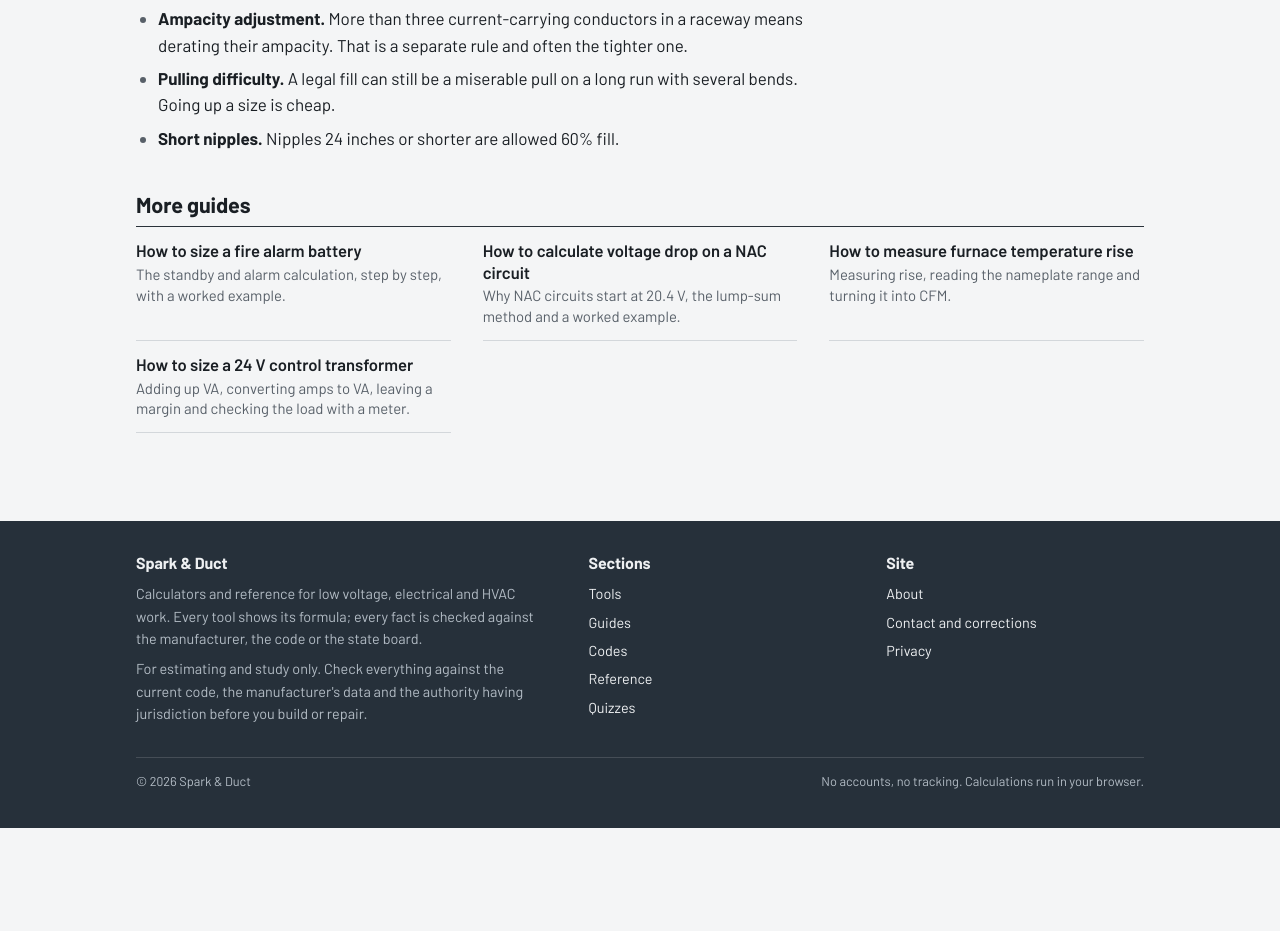
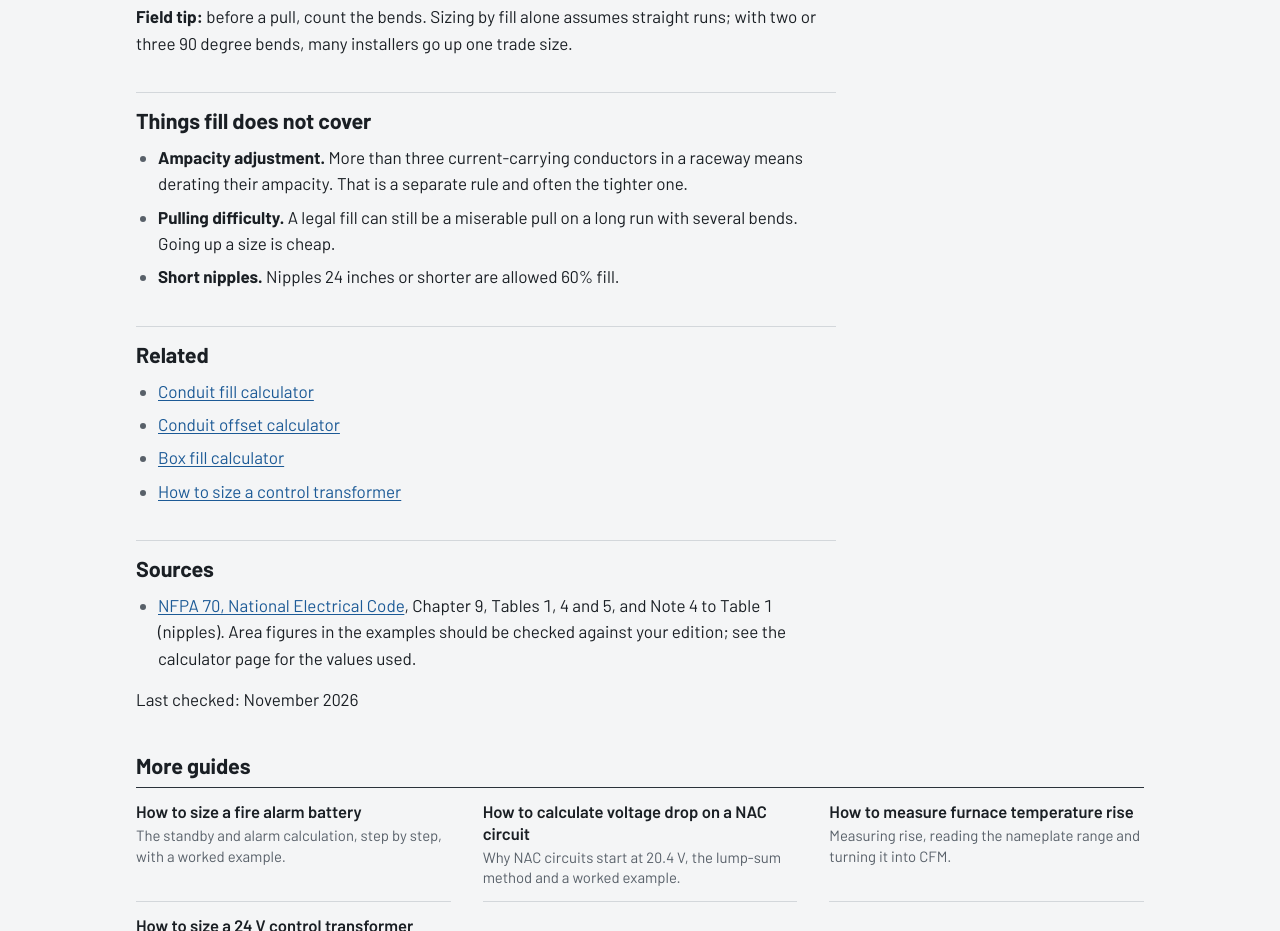
Before and after one commit to sparkandduct/sparkandduct.github.io, a plain HTML site: page guides/conduit-fill-explained.html in a window 1280 px wide. Shown: the part 1853-2784 px from the top of the page. Before the commit the page ends 2681 px from the top, so only its background shows below. Drawn offline with Linux system fonts and the light colour scheme.

Commit message:
Analyst: rewrite queue, refresh conduit fill guide, note THHN check
Co-Authored-By: Claude Sonnet 5.5 <noreply@anthropic.com>
Claude-Session: https://claude.ai/code/session_019NvcFfPMMPA88eHXNaAxKG

```diff
--- a/guides/conduit-fill-explained.html
+++ b/guides/conduit-fill-explained.html
@@ -4,17 +4,17 @@
   <meta charset="utf-8">
   <meta name="viewport" content="width=device-width, initial-scale=1">
   <title>Conduit fill explained | Spark &amp; Duct</title>
-  <meta name="description" content="How conduit fill works: the 53, 31 and 40 percent limits, how to work it out by hand, and how to handle low voltage cables.">
+  <meta name="description" content="Conduit fill limits (53, 31 and 40 percent) with worked examples for THHN wire and low voltage cable, and how to check your own run.">
   <meta name="google-site-verification" content="9Jjph1wGWZvhDMevVGi-2LlEz4cs-YyuPY2qOKk0BQs">
   <link rel="canonical" href="https://sparkandduct.github.io/guides/conduit-fill-explained.html">
   <meta property="og:title" content="Conduit fill explained | Spark &amp; Duct">
-  <meta property="og:description" content="How conduit fill works: the 53, 31 and 40 percent limits, how to work it out by hand, and how to handle low voltage cables.">
+  <meta property="og:description" content="Conduit fill limits (53, 31 and 40 percent) with worked examples for THHN wire and low voltage cable, and how to check your own run.">
   <meta property="og:url" content="https://sparkandduct.github.io/guides/conduit-fill-explained.html">
   <meta property="og:type" content="website">
   <meta property="og:site_name" content="Spark &amp; Duct">
   <meta name="theme-color" content="#26303a">
   <link rel="icon" href="/favicon.svg" type="image/svg+xml">
-  <script type="application/ld+json">{"@context": "https://schema.org", "@graph": [{"@type": "BreadcrumbList", "itemListElement": [{"@type": "ListItem", "position": 1, "name": "Home", "item": "https://sparkandduct.github.io/"}, {"@type": "ListItem", "position": 2, "name": "Guides", "item": "https://sparkandduct.github.io/guides/"}, {"@type": "ListItem", "position": 3, "name": "Conduit fill explained", "item": "https://sparkandduct.github.io/guides/conduit-fill-explained.html"}]}, {"@type": "Article", "headline": "Conduit fill explained", "description": "How conduit fill works: the 53, 31 and 40 percent limits, how to work it out by hand, and how to handle low voltage cables.", "mainEntityOfPage": "https://sparkandduct.github.io/guides/conduit-fill-explained.html", "publisher": {"@type": "Organization", "name": "Spark & Duct", "url": "https://sparkandduct.github.io/"}}]}</script>
+  <script type="application/ld+json">{"@context": "https://schema.org", "@graph": [{"@type": "BreadcrumbList", "itemListElement": [{"@type": "ListItem", "position": 1, "name": "Home", "item": "https://sparkandduct.github.io/"}, {"@type": "ListItem", "position": 2, "name": "Guides", "item": "https://sparkandduct.github.io/guides/"}, {"@type": "ListItem", "position": 3, "name": "Conduit fill explained", "item": "https://sparkandduct.github.io/guides/conduit-fill-explained.html"}]}, {"@type": "Article", "headline": "Conduit fill explained", "description": "Conduit fill limits (53, 31 and 40 percent) with worked examples for THHN wire and low voltage cable, and how to check your own run.", "mainEntityOfPage": "https://sparkandduct.github.io/guides/conduit-fill-explained.html", "publisher": {"@type": "Organization", "name": "Spark & Duct", "url": "https://sparkandduct.github.io/"}}]}</script>
   <link rel="stylesheet" href="/style.css?v=a86dca38">
 </head>
 <body>
@@ -39,6 +39,8 @@
       <p class="lede">How many wires fit, and why the limit changes with the count.</p>
 
       <div class="callout"><p>The <a href="/conduit-fill.html">conduit fill calculator</a> does this for EMT with THHN conductors and cables.</p></div>
+
+      <p><strong>Short answer:</strong> fill is 53% for one wire, 31% for two and 40% for three or more. Add up the wire areas, divide by the conduit area, and compare.</p>
 
       <h2>The rule</h2>
       <p>The NEC limits how much of a conduit's cross-section the conductors may occupy, so wire can be pulled without damage and heat can escape. The limits are in Chapter 9, Table 1:</p>
@@ -101,12 +103,28 @@
       </ul>
       <p>A multiconductor cable counts as one conductor for the percentage. For a flat or oval cable, use the larger dimension as the diameter.</p>
 
+      <p><strong>Field tip:</strong> before a pull, count the bends. Sizing by fill alone assumes straight runs; with two or three 90 degree bends, many installers go up one trade size.</p>
+
       <h2>Things fill does not cover</h2>
       <ul>
         <li><strong>Ampacity adjustment.</strong> More than three current-carrying conductors in a raceway means derating their ampacity. That is a separate rule and often the tighter one.</li>
         <li><strong>Pulling difficulty.</strong> A legal fill can still be a miserable pull on a long run with several bends. Going up a size is cheap.</li>
         <li><strong>Short nipples.</strong> Nipples 24 inches or shorter are allowed 60% fill.</li>
       </ul>
+
+      <h2>Related</h2>
+      <ul>
+        <li><a href="/conduit-fill.html">Conduit fill calculator</a></li>
+        <li><a href="/conduit-offset.html">Conduit offset calculator</a></li>
+        <li><a href="/box-fill.html">Box fill calculator</a></li>
+        <li><a href="/guides/how-to-size-a-control-transformer.html">How to size a control transformer</a></li>
+      </ul>
+
+      <h2>Sources</h2>
+      <ul>
+        <li><a href="https://www.nfpa.org/codes-and-standards/nfpa-70-standard-development/70">NFPA 70, National Electrical Code</a>, Chapter 9, Tables 1, 4 and 5, and Note 4 to Table 1 (nipples). Area figures in the examples should be checked against your edition; see the calculator page for the values used.</li>
+      </ul>
+      <p>Last checked: November 2026</p>
     </article>
     <h2 class="section">More guides</h2>
     <ul class="tools">
```
Also changed, not shown: src/guides/conduit-fill-explained.html (+19 -1 lines), 2 other files.
